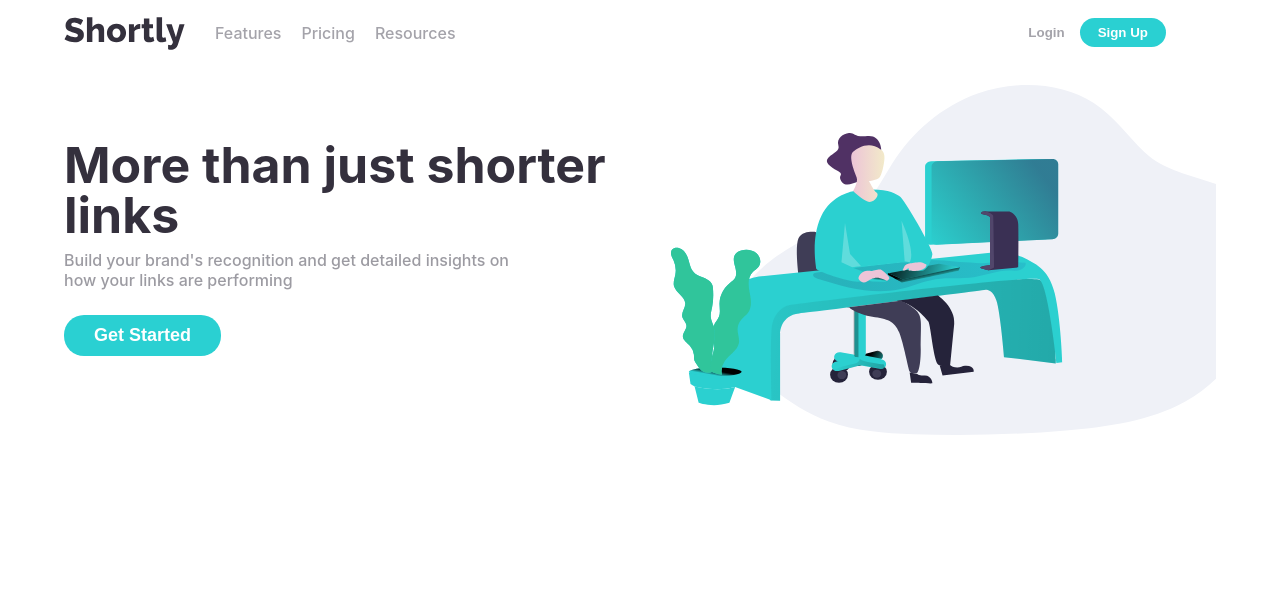
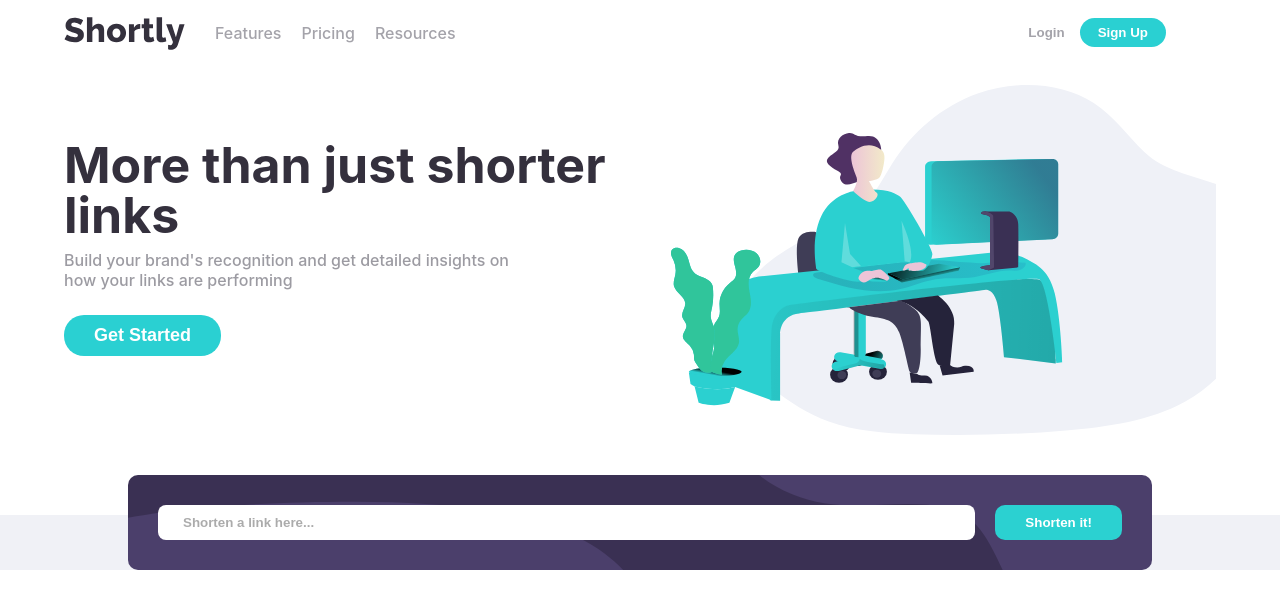
Before and after one commit to Adityaverma123/InternetFolks-Assignment, a React (Create React App) app: page / in a window 1280 px wide. Shown: the top 608 px of the page. Built offline with nearby package versions, Linux system fonts and the light colour scheme.

Commit message:
Desktop view completed

```diff
--- a/src/components/Home.js
+++ b/src/components/Home.js
@@ -1,4 +1,5 @@
 import styled from "styled-components";
+import ShortenLink from "./ShortenLink";
 const Home = () => {
   return (
     <HomeBody>
@@ -19,6 +20,7 @@ const Home = () => {
           />
         </FirstContainer>
       </BodyOuter>
+      <ShortenLink />
     </HomeBody>
   );
 };
--- a/src/components/ShortenLink.js
+++ b/src/components/ShortenLink.js
@@ -1,10 +1,108 @@
+import { useState } from "react";
 import styled from "styled-components";
 
 const ShortenLink = () => {
-    return ( <OuterContainer>
-
-    </OuterContainer> );
-}
+  const [isempty, setEmpty] = useState(false);
+  const [value, setValue] = useState("");
+  const fetchLinks = (e) => {
+    e.preventDefault();
+    if (value === "") {
+      setEmpty(true);
+      console.log(isempty);
+    } else {
+      setEmpty(false);
+      console.log(isempty);
+    }
+  };
+  return (
+    <OuterContainer>
+      <FormContainer isempty={isempty}>
+        <Form isempty={isempty}>
+          <input
+            value={value}
+            onChange={(e) => {
+              setValue(e.target.value);
+            }}
+            type="text"
+            placeholder="Shorten a link here..."
+          ></input>
+          <button type="submit" onClick={fetchLinks}>
+            Shorten it!
+          </button>
+        </Form>
+        <p>Please add a link</p>
+      </FormContainer>
+    </OuterContainer>
+  );
+};
 
 export default ShortenLink;
-const OuterContainer=styled.div``;
+const OuterContainer = styled.div`
+  background: #f0f1f6;
+  margin-top: 80px;
+  display: flex;
+  justify-content: center;
+`;
+const Form = styled.form`
+  width: 100%;
+  display: flex;
+  @media (max-width: 768px) {
+    flex-direction: column;
+    align-items: center;
+  }
+  > input {
+    flex: 1;
+    padding: 10px 25px;
+    border: none;
+    border-radius: 8px;
+    margin-right: 20px;
+    border: ${({ isempty }) => (isempty ? "2px solid #d9627d;" : "none")};
+    @media (max-width: 768px) {
+      width: 100%;
+      margin: 0;
+    }
+
+    :focus {
+      outline: none;
+    }
+    ::placeholder {
+      font-weight: 550;
+      opacity: 0.6;
+      color: ${({ isempty }) => (isempty ? "#d9627d;" : "")};
+    }
+  }
+  > button {
+    background: #2bd1d1;
+    border: none;
+    border-radius: 10px;
+    color: white;
+    font-weight: 550;
+    cursor: pointer;
+    padding: 10px 30px;
+    :hover {
+      opacity: 0.9;
+    }
+    @media (max-width: 768px) {
+      padding: 10px 25px;
+      width: 100%;
+      margin-top: 20px;
+    }
+  }
+`;
+const FormContainer = styled.div`
+  background-size: cover;
+  background-image: url(${require("../assets/bg-shorten-desktop.svg").default});
+  padding: 30px;
+  width: 80%;
+  background-color: #3a3053;
+  font-weight: 550;
+  border-radius: 10px;
+  /* display: flex;
+  justify-content: center; */
+  margin-top: -40px;
+  > p {
+    color: #d9627d;
+    font-style: italic;
+    display: ${({ isempty }) => (isempty ? "inline" : "none")};
+  }
+`;
```
